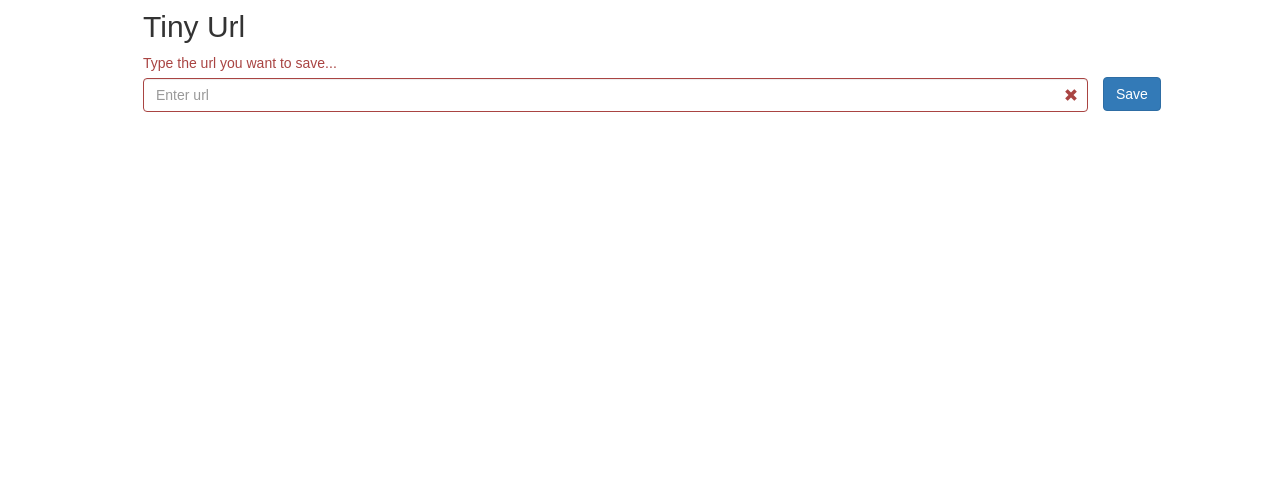
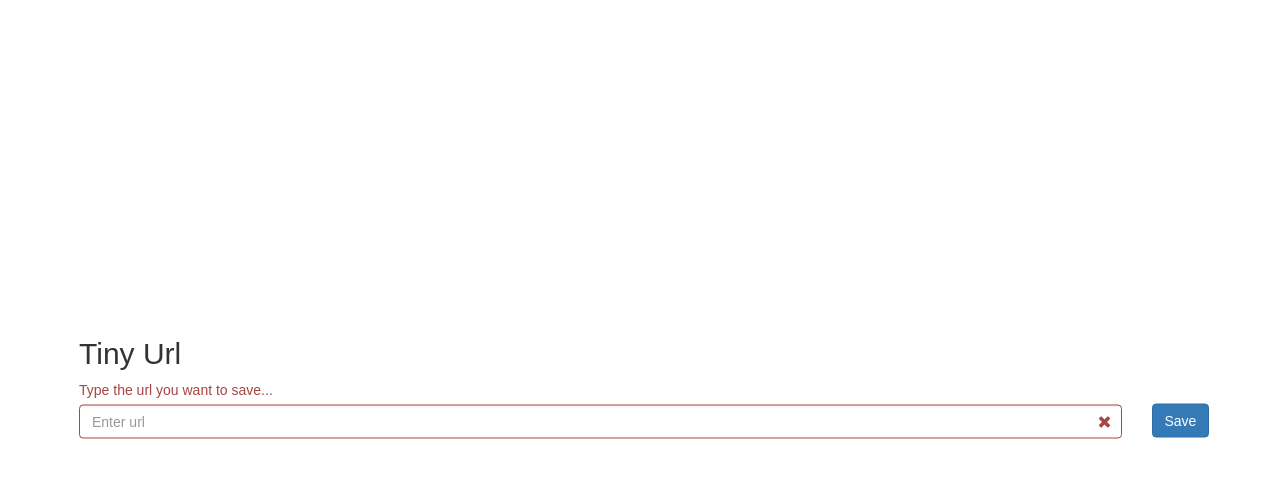
Before and after one commit to TonyChol/tinyurl-react, a React (Create React App) app: page / in a window 1280 px wide. Shown: the top 478 px of the page. Built offline with nearby package versions, Linux system fonts and the light colour scheme.

Commit message:
style(form): applied vertical center

```diff
--- a/index.html
+++ b/index.html
@@ -8,7 +8,7 @@
     <link rel="stylesheet" href="https://maxcdn.bootstrapcdn.com/bootstrap/latest/css/bootstrap.min.css">
   </head>
   <body>
-    <div id="root"></div>
+    <div id="root" class="app__root"></div>
     <!--
       This HTML file is a template.
       If you open it directly in the browser, you will see an empty page.
--- a/src/App.css
+++ b/src/App.css
@@ -1,9 +1,33 @@
+html {
+  width:100%;
+  height: 100%;
+}
+
+body {
+  width: 100%;
+  height: 100%;
+  overflow: hidden;
+  min-height: 100%;
+  position: relative;
+}
+
+.app__root {
+  /*width: 450px;*/
+  max-width: 90%;
+  position: relative;
+  left: 50%;
+  top: 50%;
+  -webkit-transform: translate(-50%, -50%);
+  -moz-transform: translate(-50%, -50%);
+  -ms-transform: translate(-50%, -50%);
+  -o-transform: translate(-50%, -50%);
+  transform: translate(-50%, -50%);
+}
+
 .App {
   text-align: center;
-  width: 80%;
   margin: 0 auto;
 }
-
 
 .App-header {
   background-color: #222;
@@ -45,3 +69,7 @@
   -o-transition: width 500ms ease-in-out;
   transition: width 500ms ease-in-out;
 }
+
+.app__form__label--result {
+  height: 20px;
+}
--- a/src/Components/Header.js
+++ b/src/Components/Header.js
@@ -1,13 +1,16 @@
 import React, { Component } from 'react';
 import '../App.css';
-import {Col} from 'react-bootstrap';
-
+import { Grid, Row, Col} from 'react-bootstrap';
 class Header extends Component {
     render() {
         return (
-            <Col xs={12} className="app-header" >
-                <h2 className="app-title">Tiny Url</h2>
-            </Col>
+            <Grid>
+                <Row>
+                    <Col xs={12} className="app-header" >
+                        <h2 className="app-title">Tiny Url</h2>
+                    </Col>
+                </Row>
+            </Grid>
         );
     }
 }
--- a/src/Components/saveUrlForm.js
+++ b/src/Components/saveUrlForm.js
@@ -71,7 +71,7 @@ class SaveUrlForm extends Component {
             <div>
                 <Grid>
                     <Row className="su-form-group">
-                        <Col xs={10} >
+                        <Col xs={10} sm={10} md={11} >
                             <form>
                                 <FormGroup
                                     controlId="formBasicText"
@@ -89,7 +89,7 @@ class SaveUrlForm extends Component {
                                 </FormGroup>
                             </form>
                         </Col>
-
+                        <Col xs={2} sm={2} md={1} >
                             <span className="app__form__btn--save--wrapper">
                                     <Button bsStyle="primary" className="app__form__btn--save" onClick={this.handleSave}>
                                         {this.state.saving
@@ -98,11 +98,12 @@ class SaveUrlForm extends Component {
                                         }
                                     </Button>
                             </span>
+                        </Col>
                     </Row>
                 </Grid>
 
 
-                <div>
+                <div className="app__form__label--result">
                     {(!this.state.saving && this.state.shorten.length > 0 && !this.state.typing)
                         ? <span>It's done! The url is: <a href={this.state.shorten}>{this.state.shorten}</a></span>
                         : <span></span>
```
Lines whose indentation alone changed are shown as unchanged.
